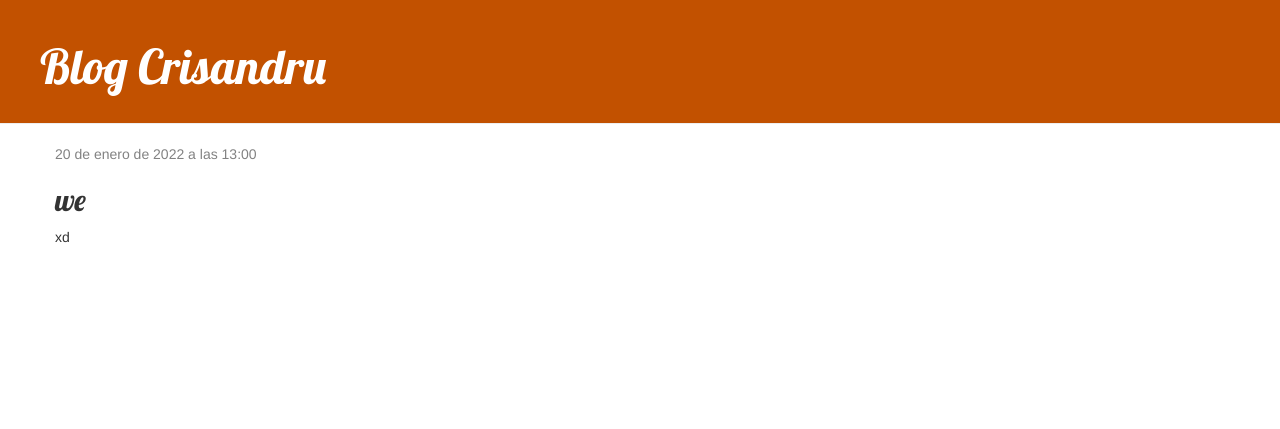
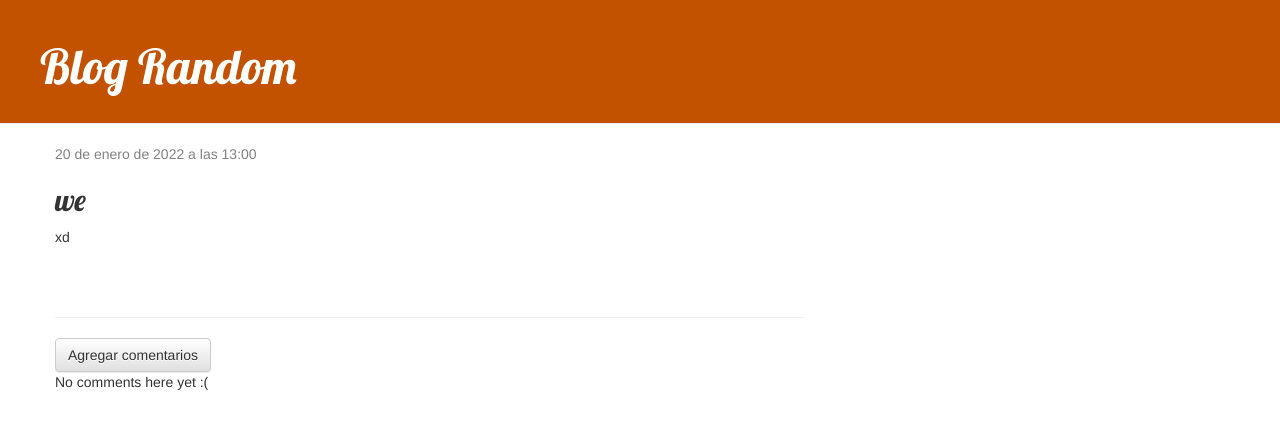
Before and after one commit to Crisandru1997/blog-django, a Django app: page /post/1/ in a window 1280 px wide. Shown: the top 429 px of the page. Run offline with Django 4.2, Linux system fonts and the light colour scheme; data comes from the database, SQL or seed files in the repository; both versions use the stored data as it was after the commit; some libraries are stand-ins or nearby versions.

Commit message:
Se agregaron la sección de agregar y mostrar comentarios en los post, al igual que la cantidad de comentarios

```diff
--- a/blog/admin.py
+++ b/blog/admin.py
@@ -1,4 +1,5 @@
 from django.contrib import admin
-from .models import Post
+from .models import Post, Comment
 
 admin.site.register(Post) # Incluimos el Post en el panel de administración.
+admin.site.register(Comment)
--- a/blog/models.py
+++ b/blog/models.py
@@ -1,3 +1,6 @@
+from pyexpat import model
+from statistics import mode
+from tkinter import CASCADE
 from django.conf import settings
 from django.db import models
 from django.utils import timezone
@@ -16,3 +19,22 @@ class Post(models.Model): # models.Model: Significa que Post es un modelo de Dja
 
     def __str__(self):
         return self.title
+
+    def approved_comments(self):
+        return self.comments.filter(approved_comment=True)
+
+class Comment(models.Model):
+    # La opción related_name en models.ForeignKey nos permite acceder acceso a los comentarios desde el modelo Post.
+    # Ayuda related_name = https://stackoverflow.com/questions/2642613/what-is-related-name-used-for
+    post = models.ForeignKey('blog.Post', on_delete=models.CASCADE, related_name='comments')
+    author = models.CharField(max_length=200)
+    text = models.TextField()
+    created_date = models.DateTimeField(default=timezone.now)
+    approved_comment = models.BooleanField(default=False)
+
+    def approve(self):
+        self.approved_comment = True
+        self.save()
+
+    def __str__(self):
+        return self.text
--- a/blog/static/css/blog.css
+++ b/blog/static/css/blog.css
@@ -44,3 +44,7 @@ h1, h2, h3, h4 {
 .post h2 a, .post h2 a:visited {
     color: #000000;
 }
+
+.comment {
+    margin: 20px 0px 20px 20px;
+}
--- a/blog/templates/blog/base.html
+++ b/blog/templates/blog/base.html
@@ -12,7 +12,7 @@
             {% if user.is_authenticated %}
                 <a href="{% url 'post_new' %}" class="top-menu"><span class="glyphicon glyphicon-plus"></span></a>
             {% endif %}
-            <h1><a href="/">Blog Crisandru</a></h1>
+            <h1><a href="/">Blog Random</a></h1>
         </div>
 
         <div class="content container">
--- a/blog/templates/blog/post_detail.html
+++ b/blog/templates/blog/post_detail.html
@@ -14,4 +14,24 @@
         <h2>{{ post.title }}</h2>
         <p>{{ post.text|linebreaksbr }}</p>
     </div>
+    <hr>
+    <a class="btn btn-default" href="{% url 'add_comment_to_post' pk=post.pk %}">Agregar comentarios</a>
+    {% for comment in post.comments.all %}
+        <!-- Si el usuario esta autenticado o bien el comentario esta aprobado -->
+        {% if user.is_authenticated or comment.approved_comment %}
+        <div class="comment">
+            <div class="date">
+                {{ comment.created_date }}
+                {% if not comment.approved_comment %}
+                    <a class="btn btn-default" href="{% url 'comment_remove' pk=comment.pk %}"><span class="glyphicon glyphicon-remove"></span></a>
+                    <a class="btn btn-default" href="{% url 'comment_approve' pk=comment.pk %}"><span class="glyphicon glyphicon-ok"></span></a>
+                {% endif %}
+            </div>
+            <strong>{{ comment.author }}</strong>
+            <p>{{ comment.text|linebreaks }}</p>
+        </div>
+        {% endif %}
+    {% empty %}
+        <p>No comments here yet :(</p>
+    {% endfor %}
 {% endblock %}
--- a/blog/templates/blog/post_list.html
+++ b/blog/templates/blog/post_list.html
@@ -9,6 +9,7 @@
         <!-- post.pk accedemos a la clave primaria -->
         <h2><a href="{% url 'post_detail' pk=post.pk %}">{{ post.title }}</a></h2>
         <p>{{ post.text|linebreaksbr }}</p>
+        <a href="{% url 'post_detail' pk=post.pk %}">Comments: {{ post.approved_comments.count }}</a>
     </div>
 {% endfor %}
 {% endblock %}
--- a/blog/urls.py
+++ b/blog/urls.py
@@ -1,4 +1,5 @@
-from django.urls import path
+
+from django.urls import path, re_path
 from . import views
 
 urlpatterns = [
@@ -6,4 +7,19 @@ urlpatterns = [
     path('post/<int:pk>/', views.post_detail, name='post_detail'),
     path('post/new/', views.post_new, name='post_new'),
     path('post/<int:pk>/edit/', views.post_edit, name='post_edit'),
+    # r: especifica que es una cadena regular sin formato. (https://www.delftstack.com/es/howto/python/python-r-before-string/)
+    # ^: significa el comienzo.
+    # $: indica el final.
+    # <pk>: infica la clave principal.
+    # \d: coincide con [0-9] y otros caracteres de dígitos.
+    # +: significa que debe haber al menos 1 o mas digitos en el numero.
+
+    # re_path(r'^post/(?P<pk>\d+)/comment/$', views.add_comment_to_post, name='add_comment_to_post'),
+    # re_path(r'^comment/(?P<pk>\d+)/approve/$', views.comment_approve, name='comment_approve'),
+    # re_path(r'^comment/(?P<pk>\d+)/remove/$', views.comment_remove, name='comment_remove'),
+
+    # Seria lo mismo que lo anterior.
+    path('post/<int:pk>/comment/', views.add_comment_to_post, name='add_comment_to_post'),
+    path('comment/<int:pk>/approve/', views.comment_approve, name='comment_approve'),
+    path('comment/<int:pk>/remove/', views.comment_remove, name='comment_remove'),
 ]
--- a/blog/views.py
+++ b/blog/views.py
@@ -4,7 +4,9 @@ from turtle import pos
 from django.shortcuts import render, get_object_or_404, redirect
 from .models import Post
 from django.utils import timezone
-from .forms import PostForm
+from .forms import PostForm, CommentForm, Comment
+from django.contrib.auth.decorators import login_required
+
 
 # Tenemos diferentes piezas en su lugar: el modelo Post está definido en models.py,
 # tenemos a post_list en views.py y la plantilla agregada.
@@ -81,3 +83,28 @@ def post_edit(request, pk):
     else:
         form = PostForm()
     return render(request, 'blog/post_edit.html', {'form':form})
+
+def add_comment_to_post(request, pk):
+    post = get_object_or_404(Post, pk=pk)
+    if request.method == "POST":
+        form = CommentForm(request.POST)
+        if form.is_valid():
+            comment = form.save(commit=False)
+            comment.post = post
+            comment.save()
+            return redirect('post_detail', pk=post.pk)
+    else:
+        form = CommentForm()
+    return render(request, 'blog/add_comment_to_post.html', {'form': form})
+
+@login_required
+def comment_approve(request, pk):
+    comment = get_object_or_404(Comment, pk=pk)
+    comment.approve()
+    return redirect('post_detail', pk=comment.post.pk)
+
+@login_required
+def comment_remove(request, pk):
+    comment = get_object_or_404(Comment, pk=pk)
+    comment.delete()
+    return redirect('post_detail', pk=comment.post.pk)
```
Also changed, not shown: blog/forms.py (+7 -2 lines), blog/templates/blog/add_comment_to_post.html (added, +9 -0 lines), blog/migrations/0002_comment.py (added), db.sqlite3.
